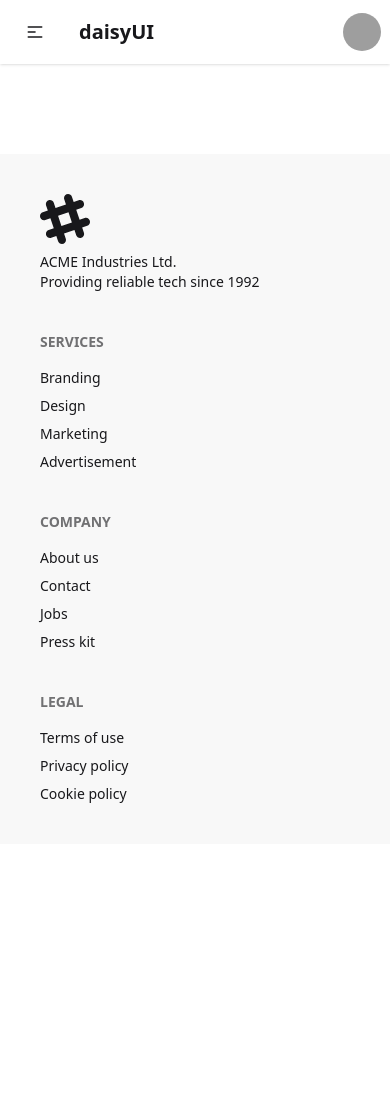
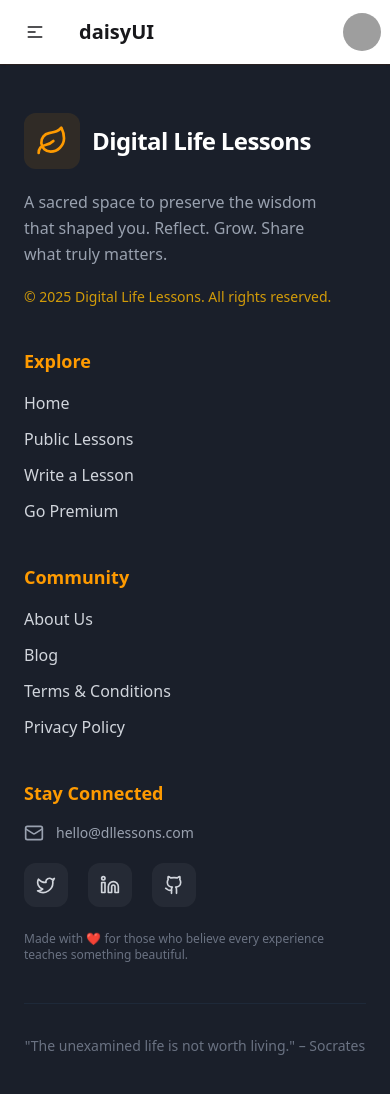
Before and after one commit to ashqrRhmn101/digital-life-client, a React (Vite) app: page / in a window 390 px wide. Shown: the top 1094 px of the page. Before the commit the page ends 844 px from the top, so only its background shows below. Built offline with nearby package versions, Linux system fonts and the light colour scheme; grey boxes are pictures that could not be loaded.

Commit message:
feat: Complete Footer component implementation
- Finalized Footer design and layout
- Added all necessary links and information
- Ensured responsive design for all devices

```diff
--- a/package.json
+++ b/package.json
@@ -11,6 +11,7 @@
   },
   "dependencies": {
     "@tailwindcss/vite": "^4.1.17",
+    "lucide-react": "^0.556.0",
     "react": "^19.2.0",
     "react-dom": "^19.2.0",
     "react-icons": "^5.5.0",
--- a/src/Components/Footer.jsx
+++ b/src/Components/Footer.jsx
@@ -1,46 +1,145 @@
 import React from "react";
+import { Leaf, Mail, Github, Linkedin, Twitter } from "lucide-react";
 
 const Footer = () => {
   return (
-    <footer className="footer sm:footer-horizontal bg-base-200 text-base-content p-10">
-      <aside>
-        <svg
-          width="50"
-          height="50"
-          viewBox="0 0 24 24"
-          xmlns="http://www.w3.org/2000/svg"
-          fillRule="evenodd"
-          clipRule="evenodd"
-          className="fill-current"
-        >
-          <path d="M22.672 15.226l-2.432.811.841 2.515c.33 1.019-.209 2.127-1.23 2.456-1.15.325-2.148-.321-2.463-1.226l-.84-2.518-5.013 1.677.84 2.517c.391 1.203-.434 2.542-1.831 2.542-.88 0-1.601-.564-1.86-1.314l-.842-2.516-2.431.809c-1.135.328-2.145-.317-2.463-1.229-.329-1.018.211-2.127 1.231-2.456l2.432-.809-1.621-4.823-2.432.808c-1.355.384-2.558-.59-2.558-1.839 0-.817.509-1.582 1.327-1.846l2.433-.809-.842-2.515c-.33-1.02.211-2.129 1.232-2.458 1.02-.329 2.13.209 2.461 1.229l.842 2.515 5.011-1.677-.839-2.517c-.403-1.238.484-2.553 1.843-2.553.819 0 1.585.509 1.85 1.326l.841 2.517 2.431-.81c1.02-.33 2.131.211 2.461 1.229.332 1.018-.21 2.126-1.23 2.456l-2.433.809 1.622 4.823 2.433-.809c1.242-.401 2.557.484 2.557 1.838 0 .819-.51 1.583-1.328 1.847m-8.992-6.428l-5.01 1.675 1.619 4.828 5.011-1.674-1.62-4.829z"></path>
-        </svg>
-        <p>
-          ACME Industries Ltd.
-          <br />
-          Providing reliable tech since 1992
-        </p>
-      </aside>
-      <nav>
-        <h6 className="footer-title">Services</h6>
-        <a className="link link-hover">Branding</a>
-        <a className="link link-hover">Design</a>
-        <a className="link link-hover">Marketing</a>
-        <a className="link link-hover">Advertisement</a>
-      </nav>
-      <nav>
-        <h6 className="footer-title">Company</h6>
-        <a className="link link-hover">About us</a>
-        <a className="link link-hover">Contact</a>
-        <a className="link link-hover">Jobs</a>
-        <a className="link link-hover">Press kit</a>
-      </nav>
-      <nav>
-        <h6 className="footer-title">Legal</h6>
-        <a className="link link-hover">Terms of use</a>
-        <a className="link link-hover">Privacy policy</a>
-        <a className="link link-hover">Cookie policy</a>
-      </nav>
+    <footer className="bg-[#1A1F2A] text-gray-300 border-t border-amber-900/20">
+      <div className="max-w-7xl mx-auto px-6 py-12 md:py-12">
+        <div className="grid grid-cols-1 md:grid-cols-4 gap-10">
+          {/* Brand Section */}
+          <aside className="space-y-5">
+            <div className="flex items-center gap-3">
+              <div className="p-3 bg-amber-500/10 rounded-xl">
+                <Leaf className="w-8 h-8 text-amber-500" />
+              </div>
+              <h2 className="text-2xl font-bold text-white tracking-tight">
+                Digital Life Lessons
+              </h2>
+            </div>
+            <p className="text-gray-400 leading-relaxed max-w-xs">
+              A sacred space to preserve the wisdom that shaped you. Reflect.
+              Grow. Share what truly matters.
+            </p>
+            <p className="text-sm text-amber-400/80">
+              © 2025 Digital Life Lessons. All rights reserved.
+            </p>
+          </aside>
+
+          {/* Quick Links */}
+          <nav className="space-y-4">
+            <h6 className="text-amber-500 font-semibold text-lg">Explore</h6>
+            <div className="space-y-3">
+              <a
+                href="/"
+                className="block hover:text-amber-400 transition-colors duration-200"
+              >
+                Home
+              </a>
+              <a
+                href="/public-lessons"
+                className="block hover:text-amber-400 transition-colors duration-200"
+              >
+                Public Lessons
+              </a>
+              <a
+                href="/dashboard/add-lesson"
+                className="block hover:text-amber-400 transition-colors duration-200"
+              >
+                Write a Lesson
+              </a>
+              <a
+                href="/pricing"
+                className="block hover:text-amber-400 transition-colors duration-200"
+              >
+                Go Premium
+              </a>
+            </div>
+          </nav>
+
+          {/* Community & Legal */}
+          <nav className="space-y-4">
+            <h6 className="text-amber-500 font-semibold text-lg">Community</h6>
+            <div className="space-y-3">
+              <a
+                href="/about"
+                className="block hover:text-amber-400 transition-colors duration-200"
+              >
+                About Us
+              </a>
+              <a
+                href="/blog"
+                className="block hover:text-amber-400 transition-colors duration-200"
+              >
+                Blog
+              </a>
+              <a
+                href="/terms"
+                className="block hover:text-amber-400 transition-colors duration-200"
+              >
+                Terms & Conditions
+              </a>
+              <a
+                href="/privacy"
+                className="block hover:text-amber-400 transition-colors duration-200"
+              >
+                Privacy Policy
+              </a>
+            </div>
+          </nav>
+
+          {/* Contact & Social */}
+          <nav className="space-y-5">
+            <div>
+              <h6 className="text-amber-500 font-semibold text-lg mb-4">
+                Stay Connected
+              </h6>
+              <div className="flex items-center gap-3 text-gray-400">
+                <Mail className="w-5 h-5" />
+                <span className="text-sm">hello@dllessons.com</span>
+              </div>
+            </div>
+
+            <div className="flex gap-5">
+              <a
+                href="https://twitter.com"
+                target="_blank"
+                rel="noopener noreferrer"
+                className="p-3 bg-white/5 hover:bg-amber-500/20 rounded-xl transition-all duration-300 group"
+              >
+                <Twitter className="w-5 h-5 group-hover:text-amber-400" />
+              </a>
+              <a
+                href="https://linkedin.com"
+                target="_blank"
+                rel="noopener noreferrer"
+                className="p-3 bg-white/5 hover:bg-amber-500/20 rounded-xl transition-all duration-300 group"
+              >
+                <Linkedin className="w-5 h-5 group-hover:text-amber-400" />
+              </a>
+              <a
+                href="https://github.com"
+                target="_blank"
+                rel="noopener noreferrer"
+                className="p-3 bg-white/5 hover:bg-amber-500/20 rounded-xl transition-all duration-300 group"
+              >
+                <Github className="w-5 h-5 group-hover:text-amber-400" />
+              </a>
+            </div>
+
+            <p className="text-xs text-gray-500 mt-6">
+              Made with <span className="text-red-500">❤️</span> for those who
+              believe every experience teaches something beautiful.
+            </p>
+          </nav>
+        </div>
+
+        {/* Bottom Line */}
+        <div className="mt-10 pt-8 border-t border-gray-800 text-center">
+          <p className="text-sm text-gray-500">
+            "The unexamined life is not worth living." – Socrates
+          </p>
+        </div>
+      </div>
     </footer>
   );
 };
--- a/src/Components/NavBar.jsx
+++ b/src/Components/NavBar.jsx
@@ -36,10 +36,10 @@ const NavBar = () => {
         <NavLink to="/"></NavLink>
       </li>
       {/* <li>
-        <NavLink to="/blog">Blog</NavLink>
+        <NavLink to="/"></NavLink>
       </li>
       <li>
-        <NavLink to="/contact">Contact</NavLink>
+        <NavLink to="/"></NavLink>
       </li> */}
       {/* {
         user && <>
```
Also changed, not shown: 1 other file (tests, documents, lock files or other folders).
